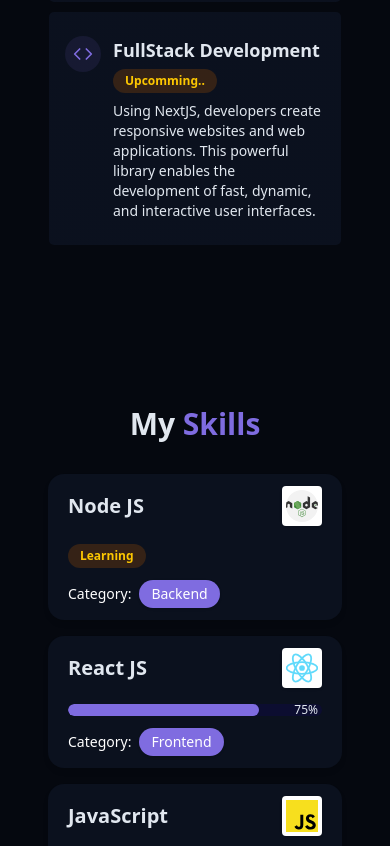
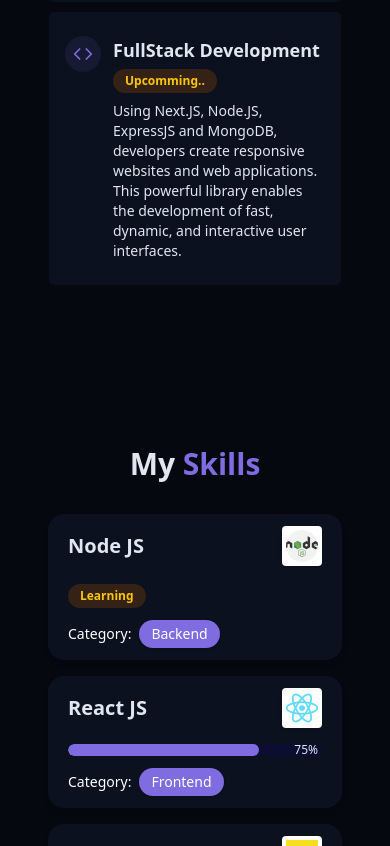
Before and after one commit to wajahat-kamal/Dev-Portfolio, a React (Vite) app: page / in a window 390 px wide. Shown: the part 1567-2413 px from the top of the page. Built offline with nearby package versions, Linux system fonts and the light colour scheme.

Commit message:
Update AboutSection component to include Next.JS, Node.JS, ExpressJS, and MongoDB in the description, enhancing clarity on the technologies used for responsive web development.

```diff
--- a/src/components/AboutSection.jsx
+++ b/src/components/AboutSection.jsx
@@ -75,7 +75,7 @@ export const AboutSection = () => {
                   </h4>
 
                   <p className="text-muted-foreground text-sm">
-                    Using NextJS, developers create responsive websites and
+                    Using Next.JS, Node.JS, ExpressJS and MongoDB, developers create responsive websites and
                     web applications. This powerful library enables the
                     development of fast, dynamic, and interactive user
                     interfaces.
```
